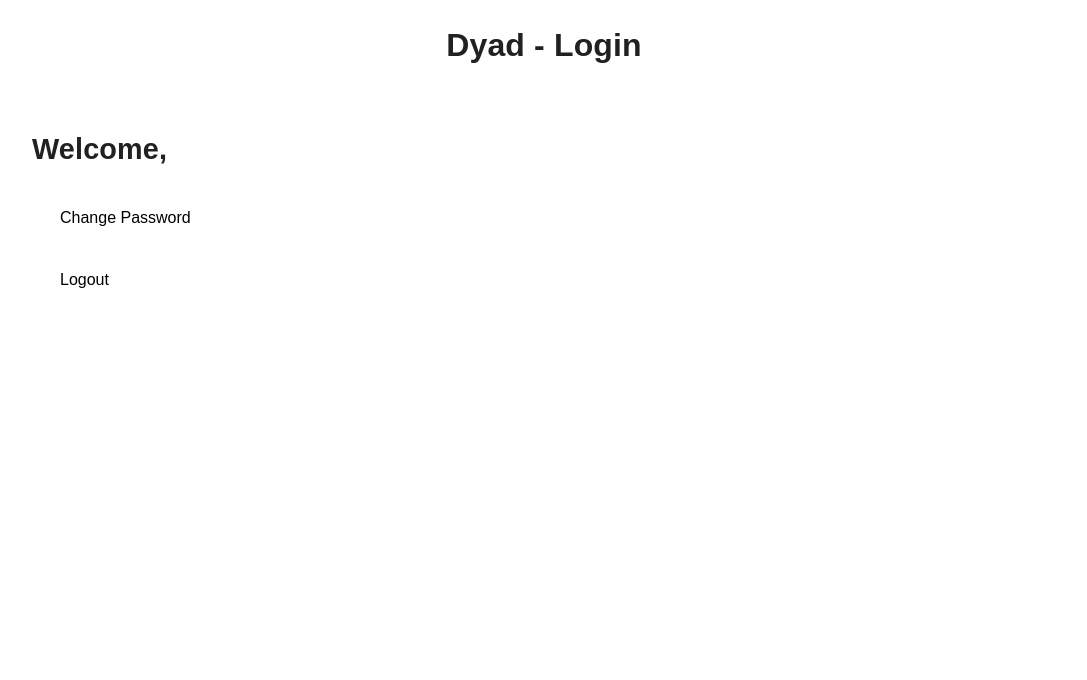
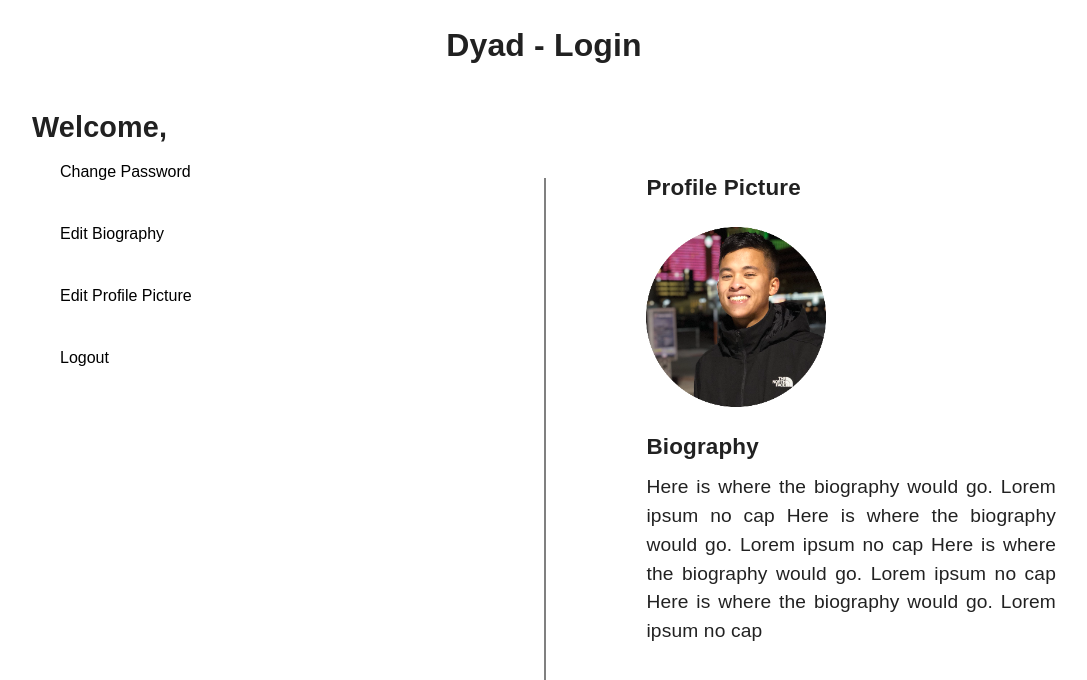
Before and after one commit to DyadSocial/dyad-web, a Next.js app in the folder dyad-web/: page /account in a window 1280 px wide. Shown: the top 680 px of the page, without its empty margins (96-1183 px from the left). Built offline with nearby package versions, Linux system fonts and the light colour scheme.

Commit message:
feat(account.js): added profile picture and bio plus some formatting with flexbox

```diff
--- a/dyad-web/pages/account.js
+++ b/dyad-web/pages/account.js
@@ -4,10 +4,12 @@ import Form from "react-validation/build/form";
 import Input from "react-validation/build/input";
 import AuthService from "../services/auth.service";
 import styles from "../styles/Account.module.css";
+import Image from "next/image";
 import { useRouter} from 'next/router'
 import { Loading } from 'react-loading-dot';
 import Box from "@mui/material/Box";
 import Stack from "@mui/material/Stack";
+import testPic from '../public/assets/jake.png';
 
 const required = value => {
   if (!value) {
@@ -111,12 +113,35 @@ export default function Account(){
         <center>
           <h1 className={styles["page-title"]}>Dyad - Login</h1>
         </center>
+        <div>
           <div className={styles["account-body"]}>
-          <h2>Welcome, {localStorage.getItem("username")}</h2>
-          <Stack spacing={2} alignItems="justify">
+            <h2 className={styles["welcome-title"]}>Welcome, {localStorage.getItem("username")}</h2>
+            <div>
+              <div className={styles["flex-container"]}>
+              <h3>Profile Picture</h3>
+              <div className={styles["profile-picture"]}>
+                <Image
+                  src = {testPic}
+                  layout = "responsive"
+                  height = {180}
+                  width = {180}
+                  priority
+                />
+              </div>
+              <h3>Biography</h3>
+              <p>
+                Here is where the biography would go. Lorem ipsum no cap
+                Here is where the biography would go. Lorem ipsum no cap
+                Here is where the biography would go. Lorem ipsum no cap
+                Here is where the biography would go. Lorem ipsum no cap
+                </p>
+              </div>
+            </div>
+            <Stack spacing={2}>
               <Box><span>
                 <button className={styles["button-change"]} onClick={handlePasswordChanging}>Change Password</button>
                 </span>
+                <div className={styles["vl"]}></div>
                 {changingPass && (
                 <Form
                 onSubmit={handlePasswordChange}
@@ -159,7 +184,18 @@ export default function Account(){
               </Form>
               )}
               </Box>
-            <Box><span>
+              <Box>
+                <span>
+                  <button className={styles["button-change"]} onClick={console.log("edit biography")}>Edit Biography</button>
+                </span>
+              </Box>
+              <Box>
+                <span>
+                  <button className={styles["button-change"]} onClick={console.log("edit pfp")}>Edit Profile Picture</button>
+                </span>
+              </Box>
+              <Box>
+                <span>
                   <button className={styles["button-change"]} onClick={handleLogout}>Logout</button>
                 </span>
               </Box>
@@ -167,5 +203,6 @@ export default function Account(){
 
           </div>
         </div>
+      </div>
     );
 }
--- a/dyad-web/styles/Account.module.css
+++ b/dyad-web/styles/Account.module.css
@@ -5,6 +5,13 @@
     font-size: 2.5vw;
     color: global-white;
  }
+
+.welcome-title{
+  width: 50%;
+  margin: 0px;
+  margin-top: 2px;
+}
+
  .about-wrapper {
     font-family: global-font-family;
     width: 100%;
@@ -19,7 +26,6 @@
  .account-body {
    width: 100%;
    font-size: 1.5vw;
-   text-align: justify;
    background-color: global-white;
    padding: 1vw 10vw;
    min-height: 100vh;
@@ -38,3 +44,30 @@
  .button-change:hover{
     background: #e7e7e7;
  }
+
+ .vl {
+   border-left: 2px solid grey;
+   height: 80vh;
+   position: absolute;
+   left: 50%;
+   top: 20%;
+ }
+
+ .biography {
+   float:right;
+   width: 400px;
+ }
+
+.flex-container{
+  display:flex;
+  flex-direction: column;
+  justify-content: right;
+  width: 40%;
+  text-align: justify;
+  float: right;
+}
+
+.profile-picture{
+  height:180px;
+  width:180px;
+}
```
Lines whose indentation alone changed are shown as unchanged.
